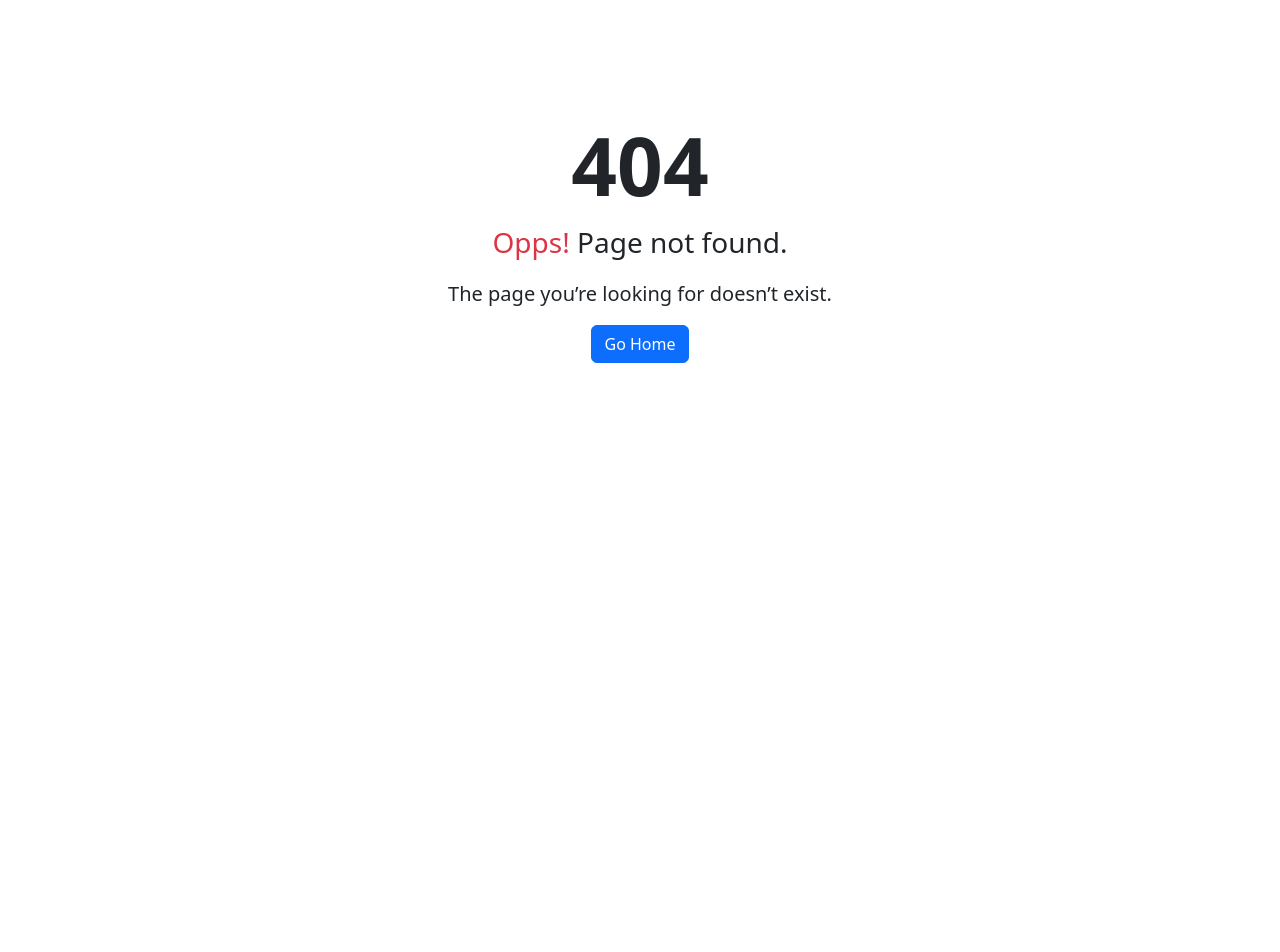
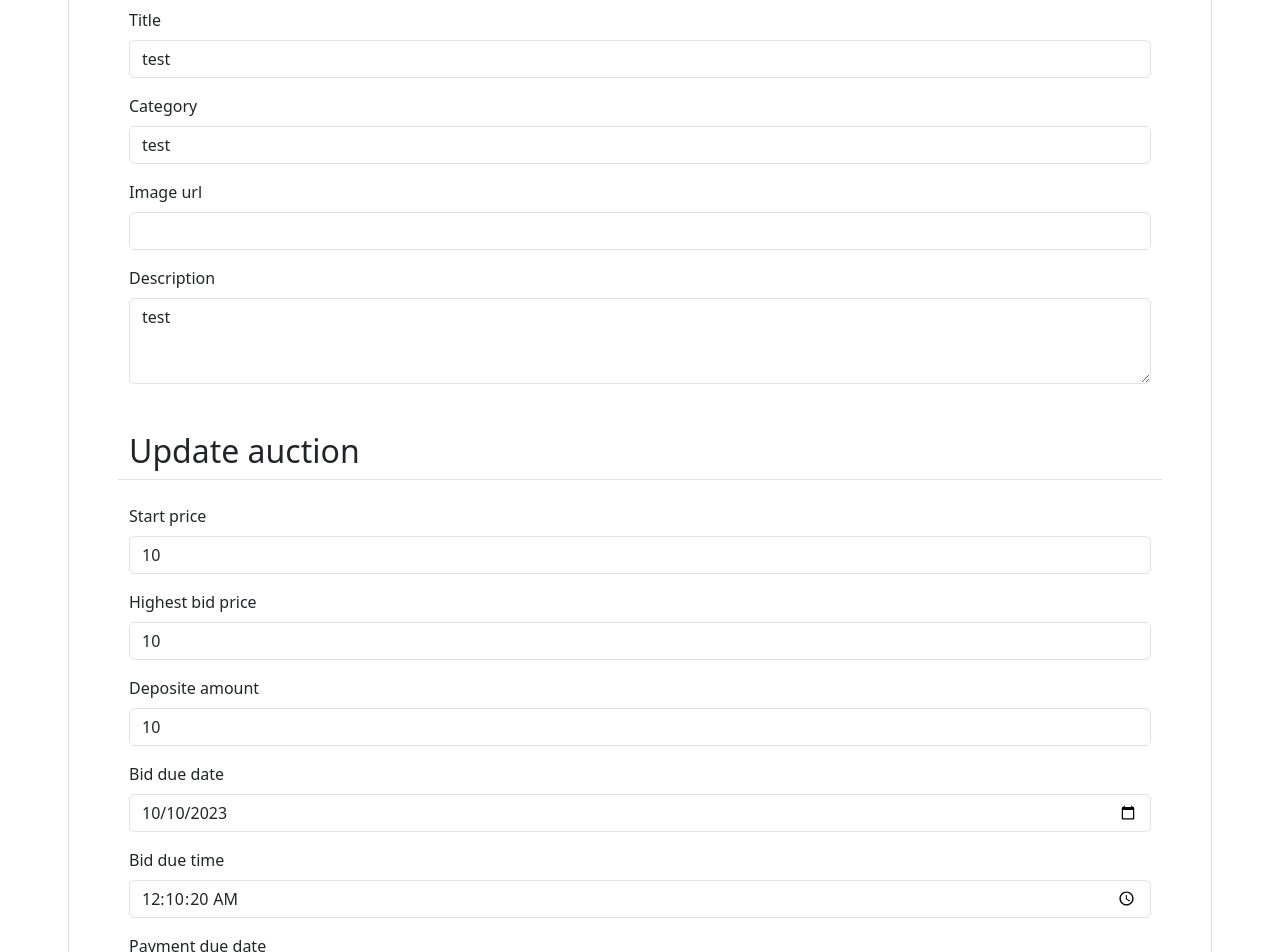
Before and after one commit to vannygigo7/waa-project-frontend, a React (Create React App) app: page /products/edit/1 in a window 1280 px wide. Before the commit this address had no page. Shown: the part 180-1132 px from the top of the page. Before the commit the page ends 840 px from the top, so only its background shows below. Built offline with nearby package versions, Linux system fonts and the light colour scheme.

Commit message:
pre-finish update product

```diff
--- a/src/components/MyRoute.js
+++ b/src/components/MyRoute.js
@@ -14,6 +14,7 @@ import RegisterForm from "./RegisterForm";
 import AddProduct from "../pages/home/components/AddProduct";
 import SellerAuctionList from "../features/seller/auction/SellerAuctionList";
 import SellerProductList from "../features/seller/product/SellerProductList";
+import UpdateProduct from "../pages/home/components/UpdateProduct";
 
 
 export default function MyRoute() {
@@ -33,5 +34,6 @@ export default function MyRoute() {
         {path: '/sellers/auctions/:id', element: <SellerAuctionDetail/>},
         {path: '/sellers/products', element: <SellerProductList/>},
         {path: '/products/add-new', element: <AddProduct/>},
+        {path: '/products/edit/:id', element: <UpdateProduct/>},
     ]);
 }
--- /dev/null
+++ b/src/pages/home/components/UpdateProduct.js
@@ -0,0 +1,151 @@
+import { useEffect, useState } from "react";
+import { useParams } from "react-router-dom";
+
+
+export default function UpdateProduct() {
+
+    const { id } = useParams()
+    const [title, setTitle] = useState();
+    const [description, setDescription] = useState();
+    const [imageUrl, setImageUrl] = useState();
+    const [categories, setCategories] = useState();
+    const [startPrice, setStartPrice] = useState();
+    const [depositAmount, setDepositAmount] = useState();
+    const [highestBid, setHighestBid] = useState();
+    const [bidDueDateTime, setBidDueDateTime] = useState();
+    const [bidDueDate, setBidDueDate] = useState();
+    const [bidDueTime, setBidDueTime] = useState();
+    const [payDate, setPayDate] = useState();
+
+
+    function getProductById(id) {
+        const auction = {
+            startPrice: 10,
+            depositAmount: 10,
+            highestBid: 10,
+            bidDueDateTime: "2023-10-10 00:10:20",
+            payDate: "2023-10-10",
+            bids: [],
+            winner: null
+
+        }
+
+        const productObj = {
+            id,
+            title: "test",
+            description: "test",
+            released: true,
+            categories: [{ name: "test" }, { name: "test1" }],
+            seller: null,
+            auction
+        }
+
+        return productObj;
+    }
+
+    function handleUpdate(e) {
+        e.preventDefault();
+
+        const auction = {
+            startPrice,
+            depositAmount,
+            highestBid,
+            bidDueDateTime: bidDueDate + " " + bidDueTime,
+            payDate,
+            bids: [],
+            winner: null
+
+        }
+
+        const productObj = {
+            id,
+            title,
+            description,
+            released: true,
+            categories,
+            seller: null,
+            auction
+        }
+
+        console.log(productObj);
+
+    }
+
+    useEffect(() => {
+        const product = getProductById(id);
+        setTitle(product.title)
+        setDescription(product.description)
+        setCategories(product.categories)
+        setHighestBid(product.auction.highestBid)
+        setStartPrice(product.auction.startPrice)
+        setDepositAmount(product.auction.depositAmount)
+        setPayDate(product?.auction?.payDate)
+        const date = product?.auction?.bidDueDateTime.split(" ")
+        setBidDueDate(date[0])
+        setBidDueTime(date[1])
+    }, [])
+
+    return (
+        <div className="border border-1 p-5 m-5 rounded-3">
+            <form onSubmit={handleUpdate}>
+                <div className="container border-bottom">
+                    <h2>Update product</h2>
+                </div>
+                <div className="container mt-4">
+                    <div className="mb-3">
+                        <label htmlFor="exampleFormControlInput1" className="form-label">Title</label>
+                        <input value={title} name="title" type="text" className="form-control" id="exampleFormControlInput1" onChange={(e) => setTitle(e.target.value)} />
+                    </div>
+                    <div className="mb-3">
+                        <label htmlFor="category-names" className="form-label">Category</label><br />
+                        <select name="categories" id="category-names" className="form-control" onChange={(e) => setCategories(e.target.value)}>
+                            {categories?.map((item, index) => (
+                                <option key={index} value={item.name}>{item.name}</option>
+                            ))}
+                        </select>
+                    </div>
+                    <div className="mb-3">
+                        <label htmlFor="exampleFormControlInput1" className="form-label">Image url</label>
+                        <input name="imageUrl" type="text" className="form-control" id="exampleFormControlInput1" onChange={(e) => setImageUrl(e.target.value)} />
+                    </div>
+                    <div className="mb-3">
+                        <label htmlFor="exampleFormControlTextarea1" className="form-label">Description</label>
+                        <textarea value={description} name="description" className="form-control" id="exampleFormControlTextarea1" rows="3" onChange={(e) => setDescription(e.target.value)}></textarea>
+                    </div>
+                </div>
+                <div className="container border-bottom mt-5">
+                    <h2>Update auction</h2>
+                </div>
+                <div className="container mt-4">
+                    <div className="mb-3">
+                        <label htmlFor="exampleFormControlInput1" className="form-label">Start price</label>
+                        <input value={startPrice} name="startPrice" type="number" className="form-control" id="exampleFormControlInput1" onChange={(e) => setStartPrice(e.target.value)} />
+                    </div>
+                    <div className="mb-3">
+                        <label htmlFor="exampleFormControlInput1" className="form-label">Highest bid price</label>
+                        <input value={highestBid} name="highestBid" type="number" className="form-control" id="exampleFormControlInput1" onChange={(e) => setHighestBid(e.target.value)} />
+                    </div>
+                    <div className="mb-3">
+                        <label htmlFor="exampleFormControlInput1" className="form-label">Deposite amount</label>
+                        <input value={depositAmount} name="depositAmount" type="number" className="form-control" id="exampleFormControlInput1" onChange={(e) => setDepositAmount(e.target.value)} />
+                    </div>
+                    <div className="mb-3">
+                        <label htmlFor="exampleFormControlInput1" className="form-label">Bid due date</label>
+                        <input value={bidDueDate} name="bidDueDate" type="date" className="form-control" id="exampleFormControlInput1" onChange={(e) => setBidDueDate(e.target.value)} />
+                    </div>
+                    <div className="mb-3">
+                        <label htmlFor="exampleFormControlInput1" className="form-label">Bid due time</label>
+                        <input value={bidDueTime} name="bidDueTime" type="time" className="form-control" id="exampleFormControlInput1" onChange={(e) => setBidDueTime(e.target.value)} />
+                    </div>
+                    <div className="mb-3">
+                        <label htmlFor="exampleFormControlInput1" className="form-label">Payment due date</label>
+                        <input value={payDate} name="payDate" type="date" className="form-control" id="exampleFormControlInput1" onChange={(e) => setPayDate(e.target.value)} />
+                    </div>
+                    <div className="mb-3 text-end mt-4">
+                        <button type="submit" className="btn btn-warning">Save</button>
+                    </div>
+                </div>
+            </form>
+        </div>
+    );
+}
```
